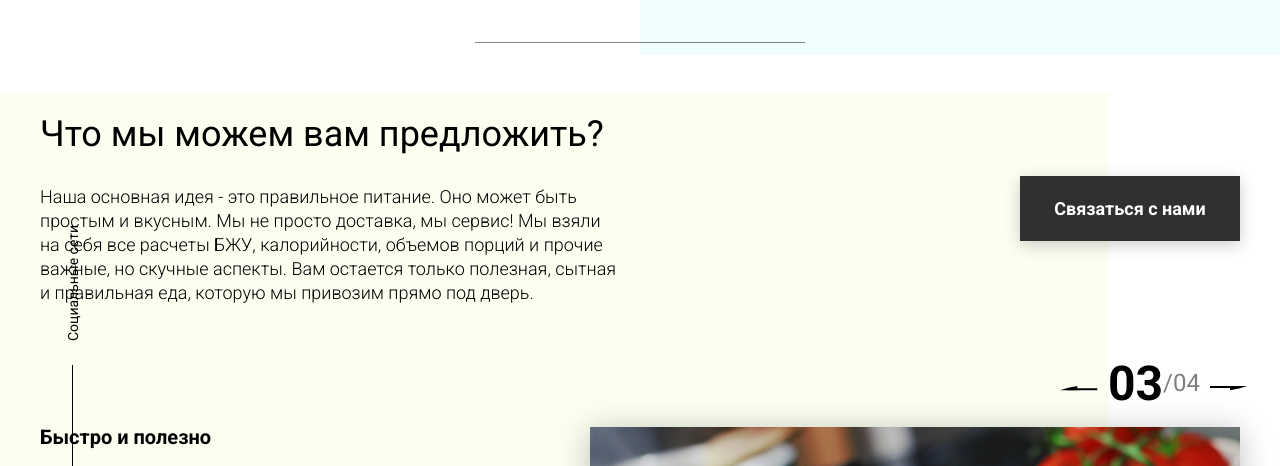
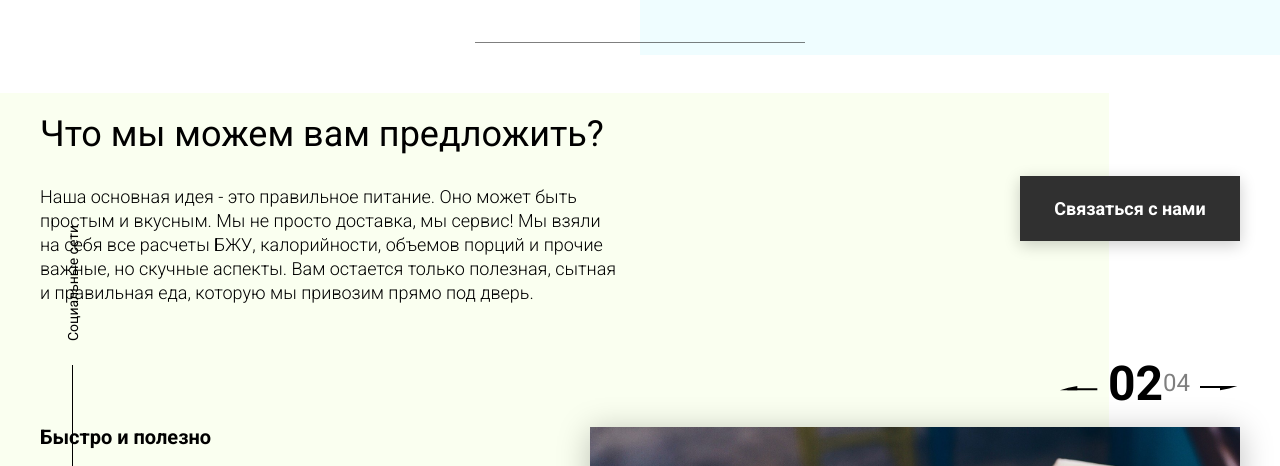
Before and after one commit to serg1557733/Food_lend, a website: page src/index.html in a window 1280 px wide. Both pictures are taken after a click on the element 1079 px from the left and 1223 px from the top of the page. Shown: the part 840-1306 px from the top of the page. Drawn offline with nearby package versions, Linux system fonts and the light colour scheme; files that its build step writes are made by us from their sources; no server answers; files whose address does not match are found by name.

Commit message:
add native JS slider

```diff
--- a/src/index.html
+++ b/src/index.html
@@ -106,7 +106,6 @@
                         <img src="icons/left.svg" alt="prev">
                     </div>
                     <span id="current">03</span>
-                    /
                     <span id="total">04</span>
                     <div class="offer__slider-next">
                         <img src="icons/right.svg" alt="next">
@@ -116,7 +115,7 @@
                     <div class="offer__slide">
                         <img src="img/slider/pepper.jpg" alt="pepper">
                     </div>
-                    <!-- <div class="offer__slide">
+                    <div class="offer__slide">
                         <img src="img/slider/food-12.jpg" alt="food">
                     </div>
                     <div class="offer__slide">
@@ -124,7 +123,7 @@
                     </div>
                     <div class="offer__slide">
                         <img src="img/slider/paprika.jpg" alt="paprika">
-                    </div> -->
+                    </div>
                 </div>
             </div>
         </div>
--- a/src/js/main.js
+++ b/src/js/main.js
@@ -365,9 +365,58 @@ window.addEventListener('DOMContentLoaded', () => {
                 prevModalDialog.style.display = 'block';
                 closeModalWindow();
             }, 4000);
-        }
+        };
 
        /*  fetch('db.json')
         .then(data => data.json())
         .then(res => console.log(res)); */
+
+        //slider
+
+    const slides = document.querySelectorAll('.offer__slide'),
+            prev = document.querySelector('.offer__slider-prev'),
+            next = document.querySelector('.offer__slider-next'),
+            total = document.querySelector('#total'),
+            current = document.querySelector('#current');
+
+
+        let slideIndex = 3;
+
+        showSlids(slideIndex);
+
+        if (slides.length < 10) {
+            total.textContent = `0${slides.length}`;
+        } else {
+            total.textContent = slides.length;
+        }
+
+        function showSlids(n) {
+            if (n > slides.length) {
+                slideIndex = 1;
+            }
+            if (n < 1) {
+                slideIndex = slides.length;
+            }
+            slides.forEach(item => {
+                item.style.display = "none"
+            });
+            slides[slideIndex - 1].style.display = 'block';
+            if (slides.length < 10) {
+                current.textContent = `0${slideIndex}`;
+            } else {
+                current.textContent = slideIndex;
+            }
+        }
+
+        function plussSlides(n) {
+            showSlids(slideIndex += n);
+        }
+        prev.addEventListener('click', () => {
+            plussSlides(-1);
+        })
+        next.addEventListener('click', () => {
+            plussSlides(1);
+        })
+
+
 });
```
Also changed, not shown: dist/index.html, dist/js/main.js.
